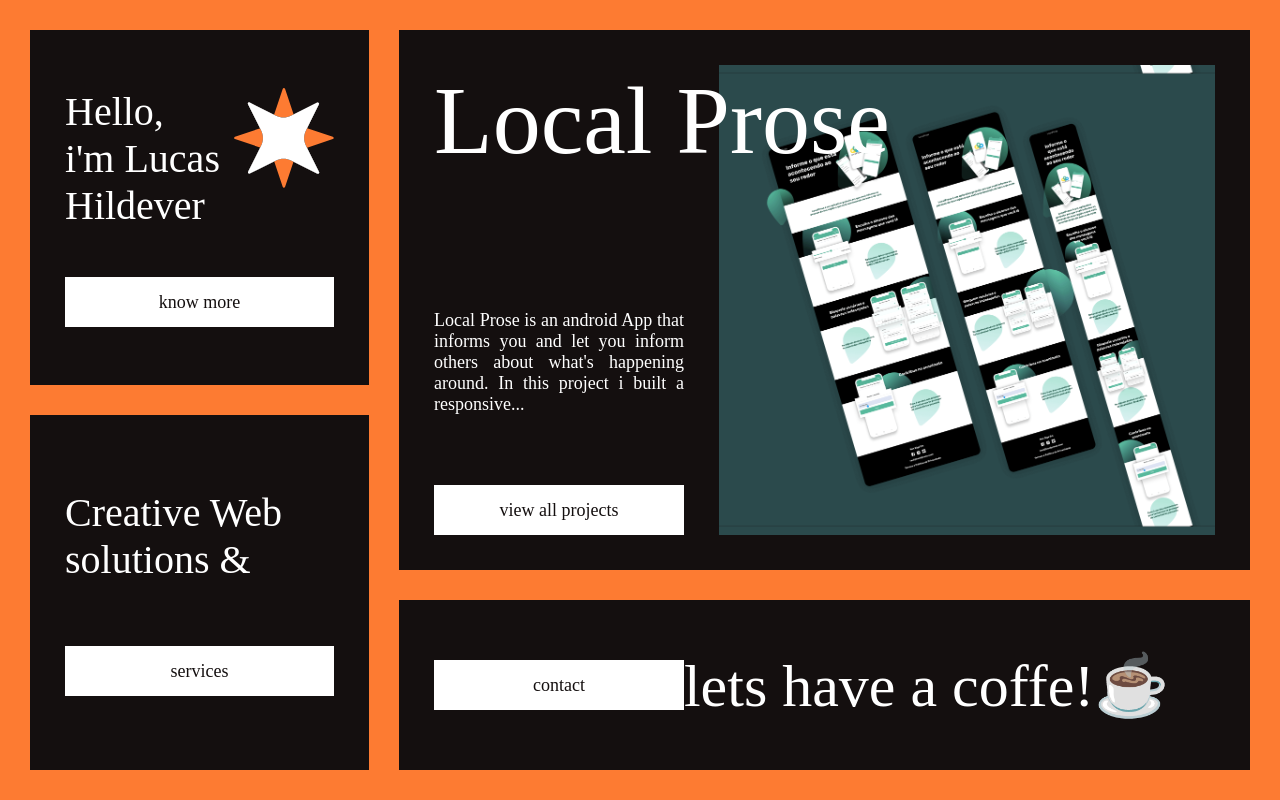
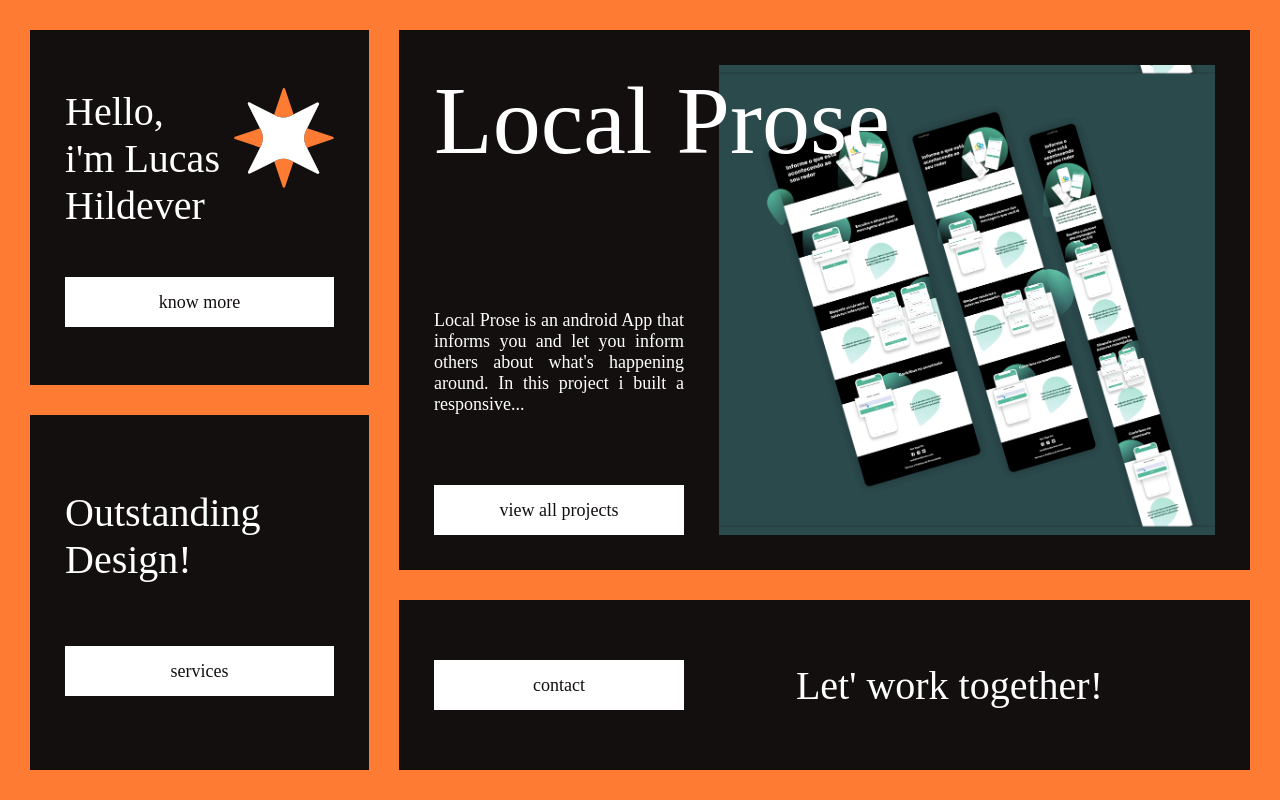
Before and after one commit to lucashildever/portfolio-website, a React (Vite) app: page / in a window 1280 px wide. Built offline with nearby package versions, Linux system fonts and the light colour scheme; a web font is replaced by a local one.

Commit message:
content switcher added

```diff
--- a/src/components/home/about-section/AboutSection.tsx
+++ b/src/components/home/about-section/AboutSection.tsx
@@ -1,10 +1,40 @@
+import { ReactNode, useEffect, useRef, useState } from 'react'
 import './about-section.scss'
-import whiteStar from './w-star.svg'
-import orangeStar from './o-star.svg'
 
 import Button from '../../shared/Button'
 
+import whiteStar from './w-star.svg'
+import orangeStar from './o-star.svg'
+import useSwitcher from '../../../hooks/useSwitcher'
+
 const AboutSection = () => {
+
+    interface Content {
+        content: ReactNode
+        contentResponsive: string,
+    }
+
+    const [content, setContent] = useState<Content>({
+        content: <>Hello,<br/> i'm Lucas<br/> Hildever</>,
+        contentResponsive: 'Hello, i\'m Lucas Hildever',
+    })
+
+    const switchContent = useSwitcher(1000)
+
+    useEffect(()=> {
+        if(switchContent) {
+            setContent({
+                content: <>I'm a Web<br/>Developer <br/>& Designer</>,
+                contentResponsive: 'I\'m a WebDeveloper & Designer',
+            })
+        } else {
+            setContent({
+                content: <>Hello,<br/> i'm Lucas<br/> Hildever</>,
+                contentResponsive: 'Hello, i\'m Lucas Hildever',
+            })
+        }
+    }, [switchContent])
+
     return (
         <div className='about-section'>
             <div className='about-section-content'>
@@ -13,8 +43,8 @@ const AboutSection = () => {
                     <img src={orangeStar} alt='orange star icon'/>
                     <img src={whiteStar} alt='white star icon'/>
                 </span>
-                <h2>Hello,<br/> i'm Lucas<br/> Hildever</h2>
-                <h2>Hello, i'm Lucas Hildever</h2>
+                <h2>{content.content}</h2>
+                <h2>{content.contentResponsive}</h2>
             </div>
             <Button to='/about' className='white-btn'>know more</Button>
         </div>
--- a/src/components/home/contact-section/ContactSection.tsx
+++ b/src/components/home/contact-section/ContactSection.tsx
@@ -1,11 +1,28 @@
+import { useEffect, useState } from 'react'
+import useSwitcher from '../../../hooks/useSwitcher'
 import './contact-section.scss'
+
 import Button from '../../shared/Button'
 
 const ContactSection = () => {
+
+    const [content, setContent] = useState<string>('Have a great project in mind?')
+    const switchContent = useSwitcher(5000)
+
+    useEffect(()=> {
+        if(switchContent) {
+            setContent('Have a great project in mind?')
+        } else {
+            setContent('Let\' work together!')
+        }
+    }, [switchContent])
+
     return (
         <div className='contact-section'>
             <Button to='/contact' className='white-btn contact-btn'>contact</Button>
-            <h2>lets have a coffe!☕</h2>
+            <div className='contact-section-txt'>
+                <h2>{content}</h2>
+            </div>
         </div>
     )
 }
--- a/src/components/home/project-section/ProjectSection.tsx
+++ b/src/components/home/project-section/ProjectSection.tsx
@@ -30,7 +30,7 @@ const ProjectSection = () => {
         setCurrentProject({
             title: projects[val].title,
             paragraph: sliceParagraph(projects[val].desc),
-            url: projects[val].img
+            url: projects[val].img,
         })
     }
 
--- a/src/components/home/services-section/ServicesSection.tsx
+++ b/src/components/home/services-section/ServicesSection.tsx
@@ -1,11 +1,27 @@
+import { useEffect, useState } from 'react'
+
 import Button from '../../shared/Button'
 import './services-section.scss'
+import useSwitcher from '../../../hooks/useSwitcher'
 
 const ServicesSection = () => {
+
+    const [content, setContent] = useState<string>('Creative Web solutions & ')
+
+    const switchContent = useSwitcher(3000)
+
+    useEffect(() => {
+        if(switchContent) {
+            setContent('Creative Web Solutions &')
+        } else {
+            setContent('Outstanding Design!')
+        }
+    }, [switchContent])
+
     return (
         <div className='services-section'>
             <div className='services-sec-content'>
-                <h2>Creative Web solutions & </h2>
+                <h2>{content}</h2>
                 <Button to='/services' className='white-btn'>services</Button>
             </div>
         </div>
```
